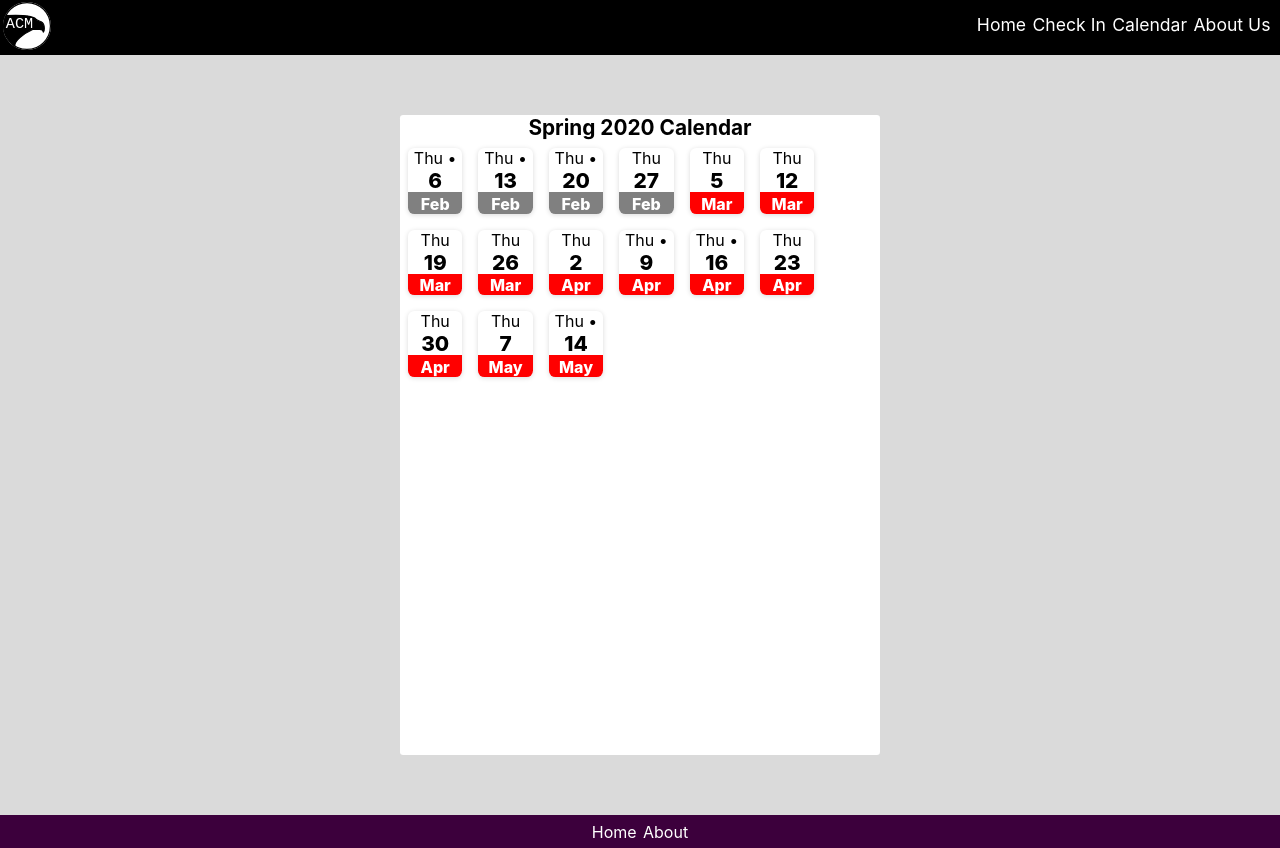
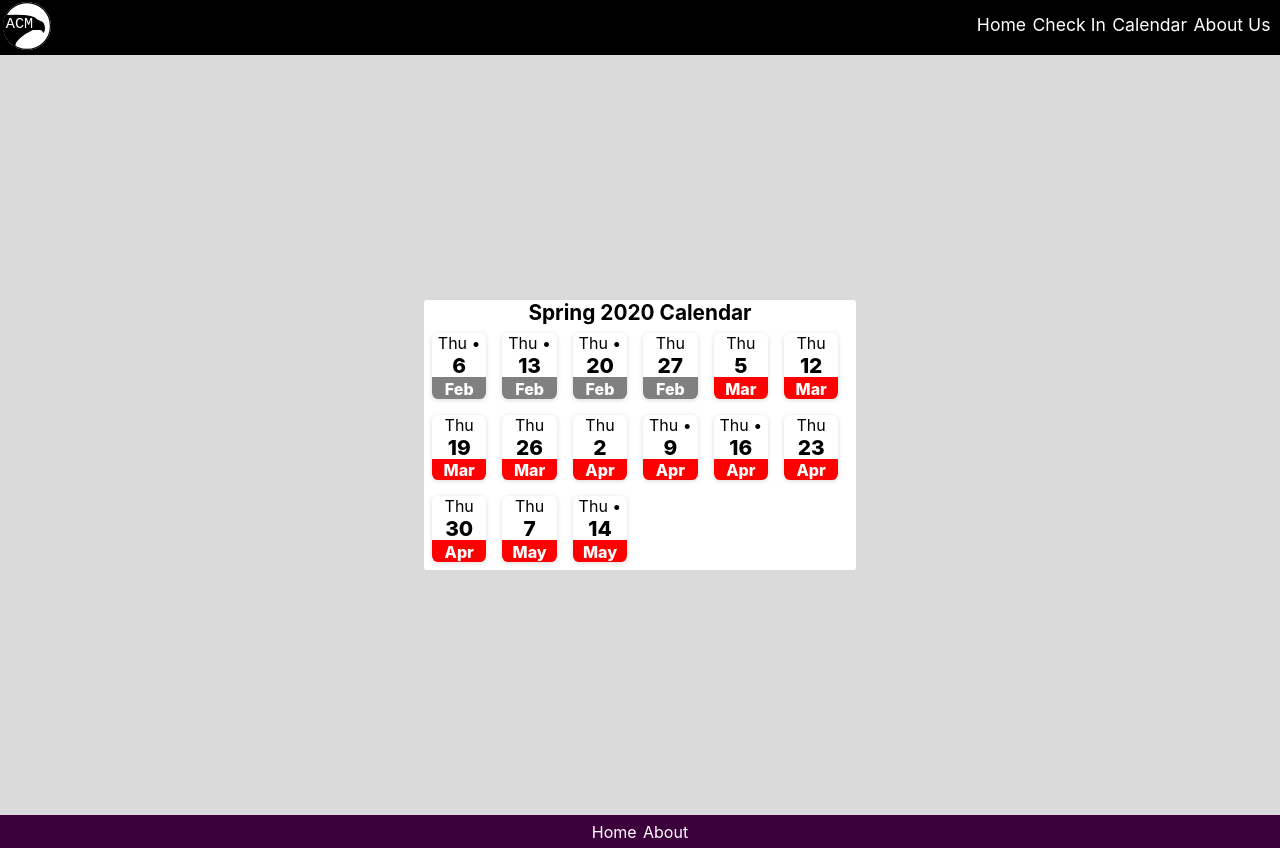
Before and after one commit to hunteracm/localhost-login, a React (Create React App) app in the folder client/: page /calendar in a window 1280 px wide. Built offline with nearby package versions, Linux system fonts and the light colour scheme.

Commit message:
Now you can click on a date to view more content

```diff
--- a/client/src/components/calendar.css
+++ b/client/src/components/calendar.css
@@ -3,7 +3,9 @@
   border: none;
   border-radius: 0.2rem;
   width: fit-content;
-  height: 40rem;
+  height: fit-content;
+  display: flex;
+  flex-flow: column;
 }
 
 .meetingDay {
@@ -16,6 +18,28 @@
   border-radius: 0.4rem;
   height: 4.1rem;
   width: 3.4rem;
+}
+
+.expandedMeetingDay {
+  display: flex;
+  flex-flow: row;
+  box-shadow: 0 1px 5px rgba(0, 0, 0, 0.15);
+  margin: 0.5rem;
+  border: none;
+  overflow: hidden;
+  border-radius: 0.4rem;
+  height: 4.1rem;
+  width: 25.4rem;
+  animation: 1s ease-out 0s 1 slideInFromLeft;
+}
+
+@keyframes slideInFromLeft {
+  0% {
+    transform: translateX(-100%);
+  }
+  100% {
+    transform: translateX(0);
+  }
 }
 
 .calendarDate {
@@ -32,6 +56,7 @@
   padding-left: 0.2rem;
   width: 3rem;
   font-size: 1.3rem;
+  /* border-bottom-right-radius: 0.4rem; */
 }
 
 .calendarMonth {
@@ -41,6 +66,7 @@
   width: 100%;
   height: 2rem;
   padding-top: 0.1rem;
+  border-bottom-right-radius: 0.4rem;
 }
 
 .calendarMonthInactive {
@@ -50,6 +76,7 @@
   padding-top: 0.1rem;
   width: 100%;
   height: 3rem;
+  border-bottom-right-radius: 0.4rem;
 }
 
 .monthWithDescription {
@@ -60,6 +87,16 @@
   display: flex;
   flex-flow: row;
   flex-wrap: wrap;
-  width: 30rem;
+  width: fit-content;
+  max-width: 27rem;
   margin-left: auto;
 }
+
+.dayName {
+  font-weight: 600;
+}
+
+.dayDescription {
+  font-size: 0.8rem;
+  text-align: left;
+}
--- a/client/src/components/calendar.jsx
+++ b/client/src/components/calendar.jsx
@@ -8,6 +8,7 @@ export default class Calendar extends Component {
     super(props);
     this.state = {
       dates: [],
+      showOneDate: false,
     };
   }
 
@@ -17,11 +18,24 @@ export default class Calendar extends Component {
     });
   }
 
+  selectDate = (id) => {
+    this.setState({
+      selectedDate: datesFile.dates[id],
+      showOneDate: true,
+    })
+  }
+
+  closeOneDate = () => {
+    this.setState({
+      showOneDate: false,
+    })
+  }
+
   DateArray = p => {
     return (
       <div className="calendar">
-        {datesFile.dates.map(elem => {
-          return <DateComponent date={elem} key={elem.date} />;
+        {datesFile.dates.map((elem,i) => {
+          return <DateComponent date={elem} key={elem.date} id={i} />;
         })}
       </div>
     );
@@ -32,6 +46,7 @@ export default class Calendar extends Component {
       <div className="content">
         <div className="calendarWrap">
           <div className="title">{"Spring 2020 Calendar"}</div>
+          {this.state.showOneDate ? <div className="oneDate">One Date!</div> : null}
           {datesFile.dates[0] !== undefined ? <this.DateArray /> : "No dates available."}
         </div>
       </div>
```
